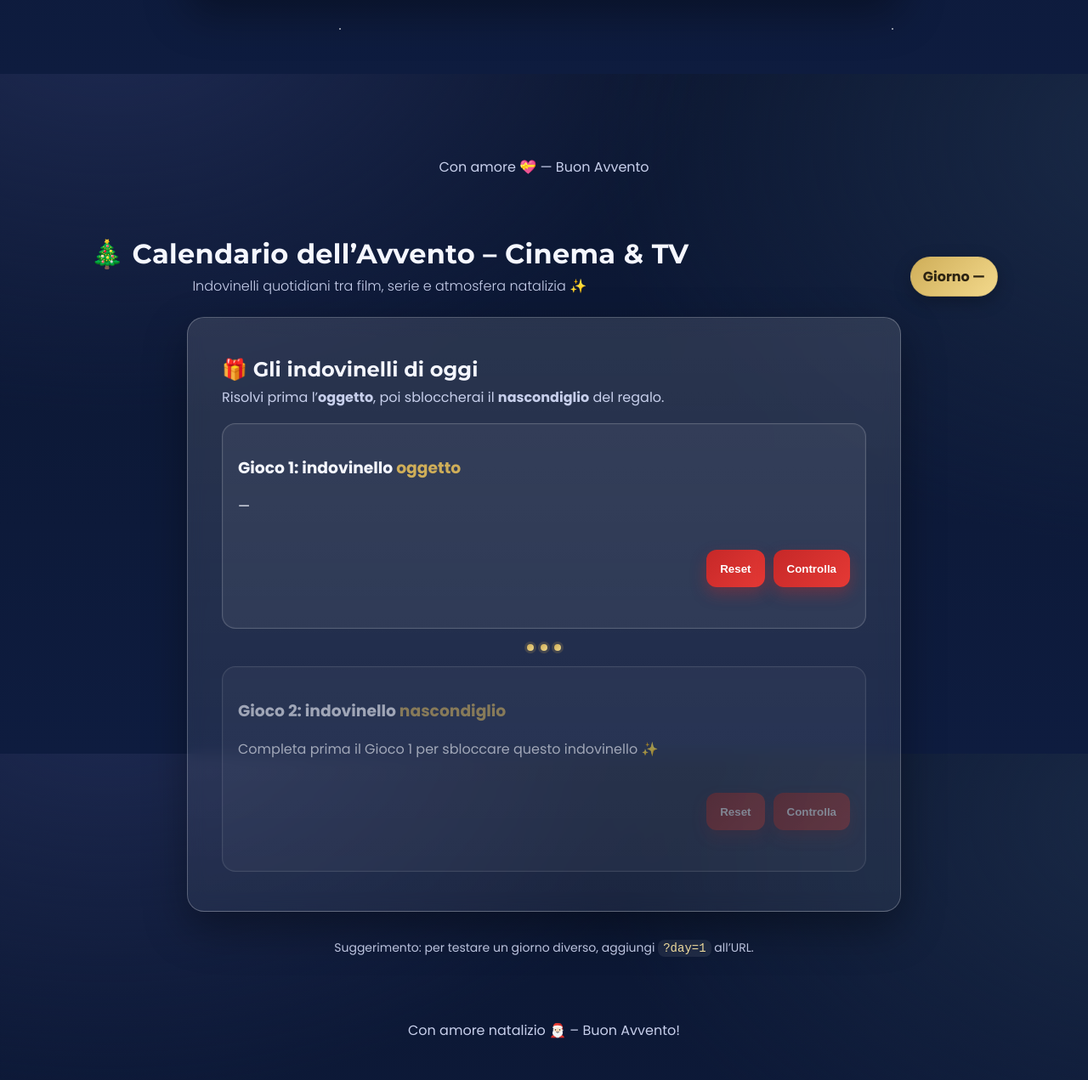
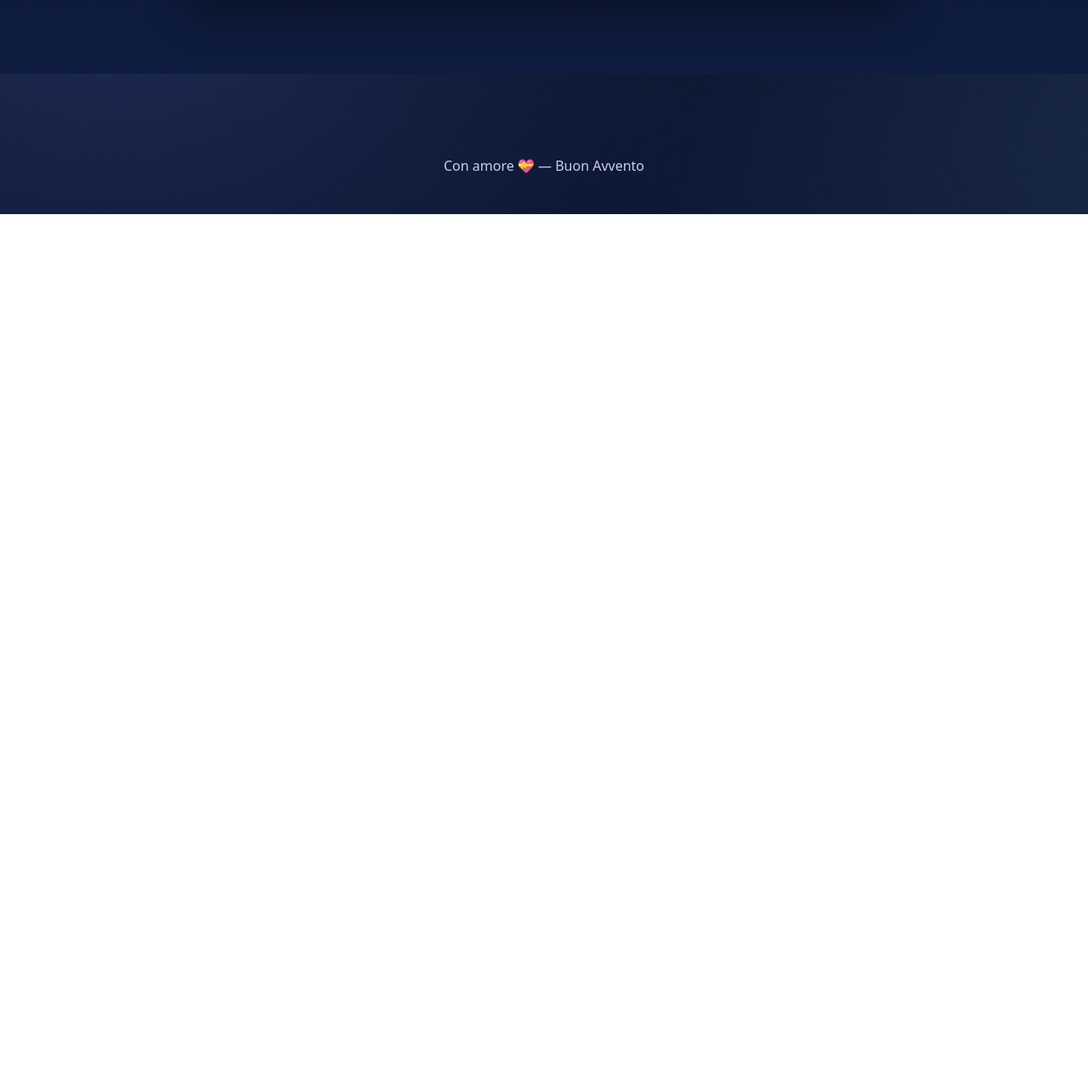
Before and after one commit to Kranidos1/avventonatale, a plain HTML site: page index.html in a window 1280 px wide. Shown: the part 713-1984 px from the top of the page at 85% size. After the commit the page ends 965 px from the top, so only its background shows below. Drawn offline with Linux system fonts and the light colour scheme.

Commit message:
fix in the index

```diff
--- a/index.html
+++ b/index.html
@@ -67,85 +67,3 @@
 	<script src="./app.js" type="module"></script>
 </body>
 </html>
-
-<!DOCTYPE html>
-<html lang="it">
-  <head>
-    <meta charset="UTF-8" />
-    <meta name="viewport" content="width=device-width, initial-scale=1.0" />
-    <title>Calendario dell’Avvento – Cinema &amp; TV</title>
-    <meta name="description" content="Calendario dell’Avvento 🎄✨" />
-    <link rel="preconnect" href="https://fonts.googleapis.com" />
-    <link rel="preconnect" href="https://fonts.gstatic.com" crossorigin />
-    <link href="https://fonts.googleapis.com/css2?family=Poppins:wght@300;400;600;700&display=swap" rel="stylesheet" />
-    <link rel="stylesheet" href="./style.css" />
-  </head>
-  <body>
-    <div class="snow" aria-hidden="true"></div>
-    <header class="site-header">
-      <div class="brand">
-        <h1>🎄 Calendario dell’Avvento – Cinema &amp; TV</h1>
-        <p class="subtitle">Indovinelli quotidiani tra film, serie e atmosfera natalizia ✨</p>
-      </div>
-      <div class="day-badge" id="dayBadge">Giorno —</div>
-    </header>
-
-    <main>
-      <section class="card" id="card">
-        <div class="card-inner">
-          <h2 class="card-title">🎁 Gli indovinelli di oggi</h2>
-          <p class="card-intro">Risolvi prima l’<strong>oggetto</strong>, poi sbloccherai il <strong>nascondiglio</strong> del regalo.</p>
-
-          <div class="game" id="game1">
-            <h3>Gioco 1: indovinello <span class="accent">oggetto</span></h3>
-            <p class="riddle" id="objectRiddle">—</p>
-            <div class="letters" id="objectLetters">
-              <div class="slots" id="objectSlots" aria-label="Spazi risposta"></div>
-              <div class="bank" id="objectBank" aria-label="Lettere disponibili"></div>
-              <div class="letters-actions">
-                <button id="objectReset" class="btn btn-ghost" type="button">Reset</button>
-                <button id="objectCheck" class="btn" type="button">Controlla</button>
-              </div>
-            </div>
-            <p class="feedback" id="objectFeedback" aria-live="polite"></p>
-          </div>
-
-          <div class="divider">
-            <span class="dot"></span><span class="dot"></span><span class="dot"></span>
-          </div>
-
-          <div class="game locked" id="game2" aria-disabled="true">
-            <h3>Gioco 2: indovinello <span class="accent">nascondiglio</span></h3>
-            <p class="riddle" id="placeRiddle">Completa prima il Gioco 1 per sbloccare questo indovinello ✨</p>
-            <div class="letters" id="placeLetters">
-              <div class="slots" id="placeSlots" aria-label="Spazi risposta"></div>
-              <div class="bank" id="placeBank" aria-label="Lettere disponibili"></div>
-              <div class="letters-actions">
-                <button id="placeReset" class="btn btn-ghost" type="button" disabled>Reset</button>
-                <button id="placeCheck" class="btn" type="button" disabled>Controlla</button>
-              </div>
-            </div>
-            <p class="feedback" id="placeFeedback" aria-live="polite"></p>
-          </div>
-
-          <div class="final-msg" id="finalMsg" hidden>
-            <div class="final-content">
-              <div class="stars" aria-hidden="true">✨⭐️✨</div>
-              <p>Hai risolto gli indovinelli di oggi! Vai a prendere il tuo regalo! 🎁</p>
-            </div>
-          </div>
-
-          <div class="error-box" id="errorBox" hidden></div>
-        </div>
-      </section>
-
-      <p class="note" id="testNote">Suggerimento: per testare un giorno diverso, aggiungi <code>?day=1</code> all’URL.</p>
-    </main>
-
-    <footer class="site-footer">
-      <p>Con amore natalizio 🎅🏻 – Buon Avvento!</p>
-    </footer>
-
-    <script src="./script.js"></script>
-  </body>
-  </html>
```
